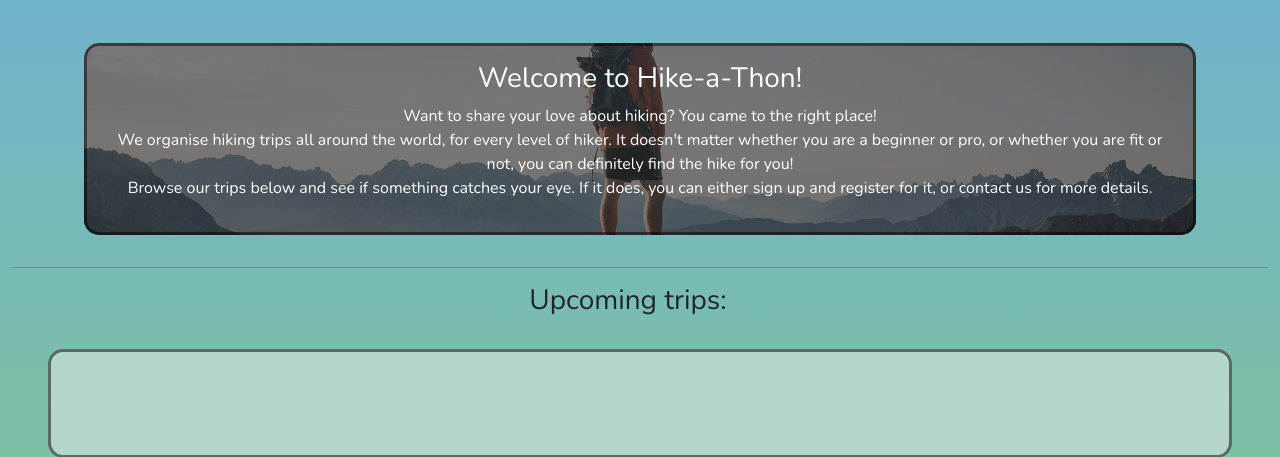
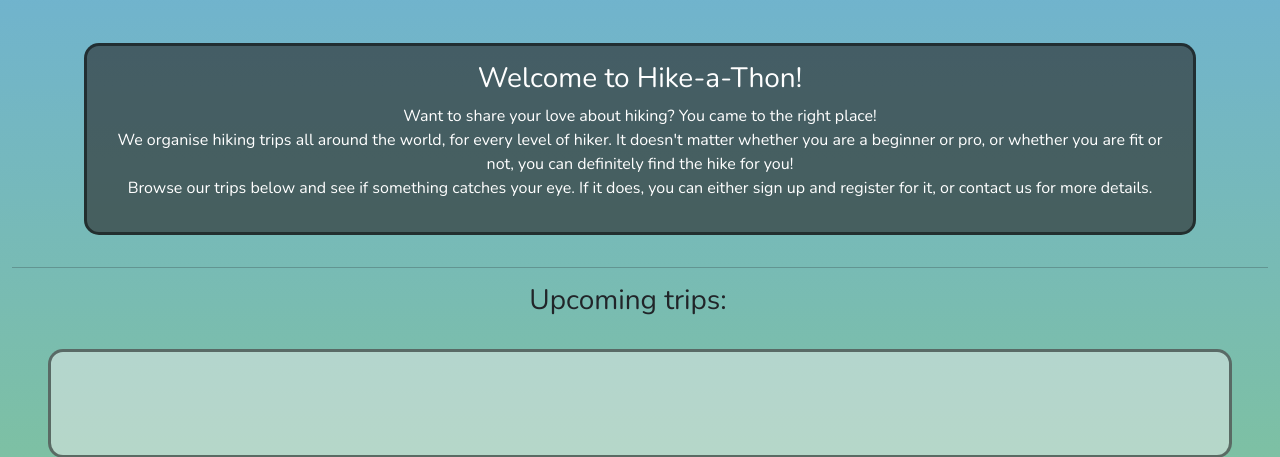
Before and after one commit to AlexGCbn/CI_PP4_Hike-a-thon, a Django app: page / in a window 1280 px wide. Shown: the part 59-516 px from the top of the page. Run offline with Django 3.2, Linux system fonts and the light colour scheme; data that the repository does not hold is empty; some libraries are stand-ins or nearby versions.

Commit message:
Remove background image

```diff
--- a/static/css/style.css
+++ b/static/css/style.css
@@ -24,7 +24,6 @@ body {
 }
 
 .welcome-text {
-    background-image: url(../images/hero-image.jpg);
     background-position: center;
     background-size: cover;
     border-radius: 15px;
```
Also changed, not shown: 1 other file.
